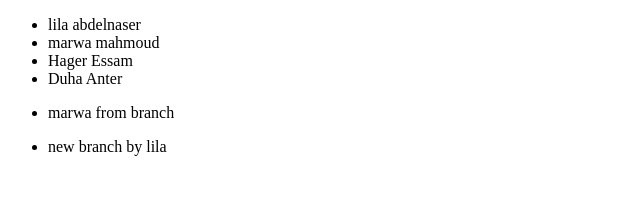
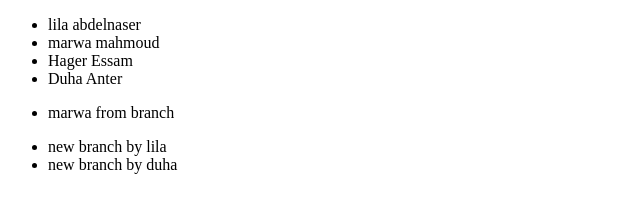
Before and after one commit to laila33/vslab1, a plain HTML site: page index.html in a window 1280 px wide. Shown: the whole page, without its empty margins (0-640 px from the left). Drawn offline with Linux system fonts and the light colour scheme.

Commit message:
task2 Duha

```diff
--- a/index.html
+++ b/index.html
@@ -16,11 +16,15 @@
   </ul>
   <ul>
     <li>marwa from branch</li>
+
   </ul>
   <ul>
     <li>
       new branch by lila
     </li>
+    <li>
+      new branch by duha
+    </li>
   </ul>
 </body>
 
```
